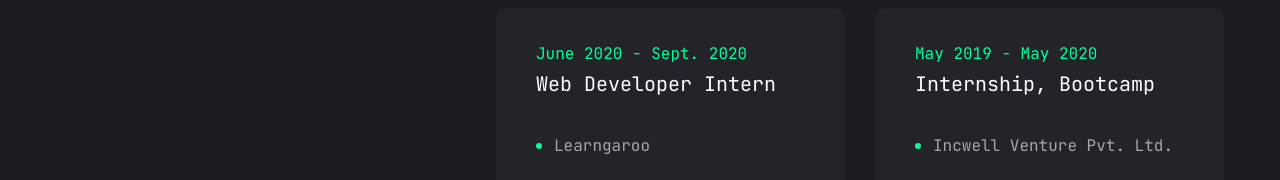
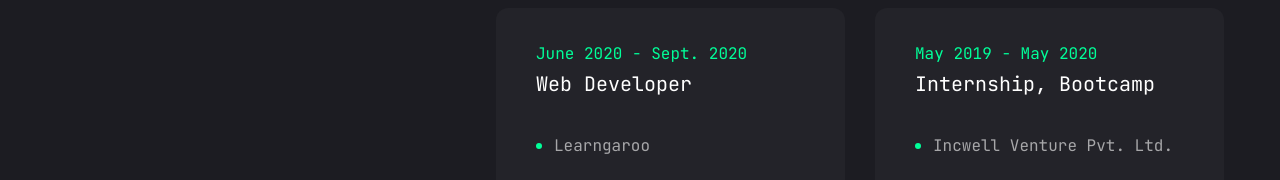
Before and after one commit to utsavbaral007/portfolio, a Next.js app: page /resume in a window 1280 px wide. Shown: the part 534-714 px from the top of the page. Built offline with nearby package versions, Linux system fonts and the light colour scheme.

Commit message:
resume content and responsive UI fix

```diff
--- a/src/app/(pages)/resume/page.jsx
+++ b/src/app/(pages)/resume/page.jsx
@@ -46,7 +46,7 @@
     },
     {
       company: "Learngaroo",
-      position: "Web Developer Intern",
+      position: "Web Developer",
       duration: "June 2020 - Sept. 2020",
     },
     {
@@ -228,7 +228,7 @@
                 <p className="text-white/60 max-w-[600px] mx-auto xl:mx-0">
                   {about.description}
                 </p>
-                <ul className="grid grid-col-1 xl:grid-cols-2 gap-y-6 max-w-[700px] mx-auto xl:mx-0">
+                <ul className="grid grid-col-1 xl:grid-cols-2 gap-y-6 max-w-[750px] mx-auto xl:mx-0">
                   {about.info?.map((item, index) => (
                     <li
                       key={index}
```
